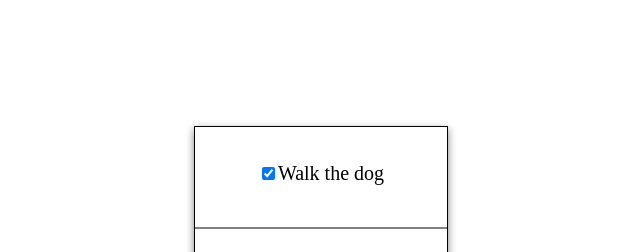
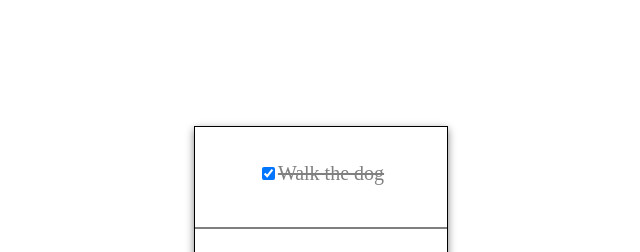
Before and after one commit to andrewcooke89/todosApp, a React (Create React App) app: page / in a window 1280 px wide. Shown: the top 252 px of the page, without its empty margins (319-959 px from the left). Built offline with nearby package versions, Linux system fonts and the light colour scheme.

Commit message:
conditional styling

```diff
--- a/src/components/TodoItem.js
+++ b/src/components/TodoItem.js
@@ -5,15 +5,21 @@ import classes from '../todoItem.module.css';
 
 const TodoItem = (props) => {
 
-
+    let styles;
+    if(props.completed === true) {
+        styles = {
+            color: 'grey',
+            textDecoration: 'line-through'
+        }
+    }
     return (
         <div className={classes.TodoItem} >
             <input
-                style={{display: 'inline', marginTop: '40px'}}
+                className={classes.InputStyle}
                 checked={props.completed} type="checkbox"
                 onChange={() => props.handleChange(props.id)}
                 />
-            <p style={{display: 'inline'}}>{props.text}</p>
+            <p style={styles}  className={classes.pStyle}>{props.text}</p>
         </div>
     );
 }
--- a/src/todoItem.module.css
+++ b/src/todoItem.module.css
@@ -4,3 +4,12 @@
     height: 100px;
 
 }
+
+.InputStyle {
+    display: inline;
+    margin-top: 40px;
+}
+
+.pStyle {
+    display: inline;
+}
```
